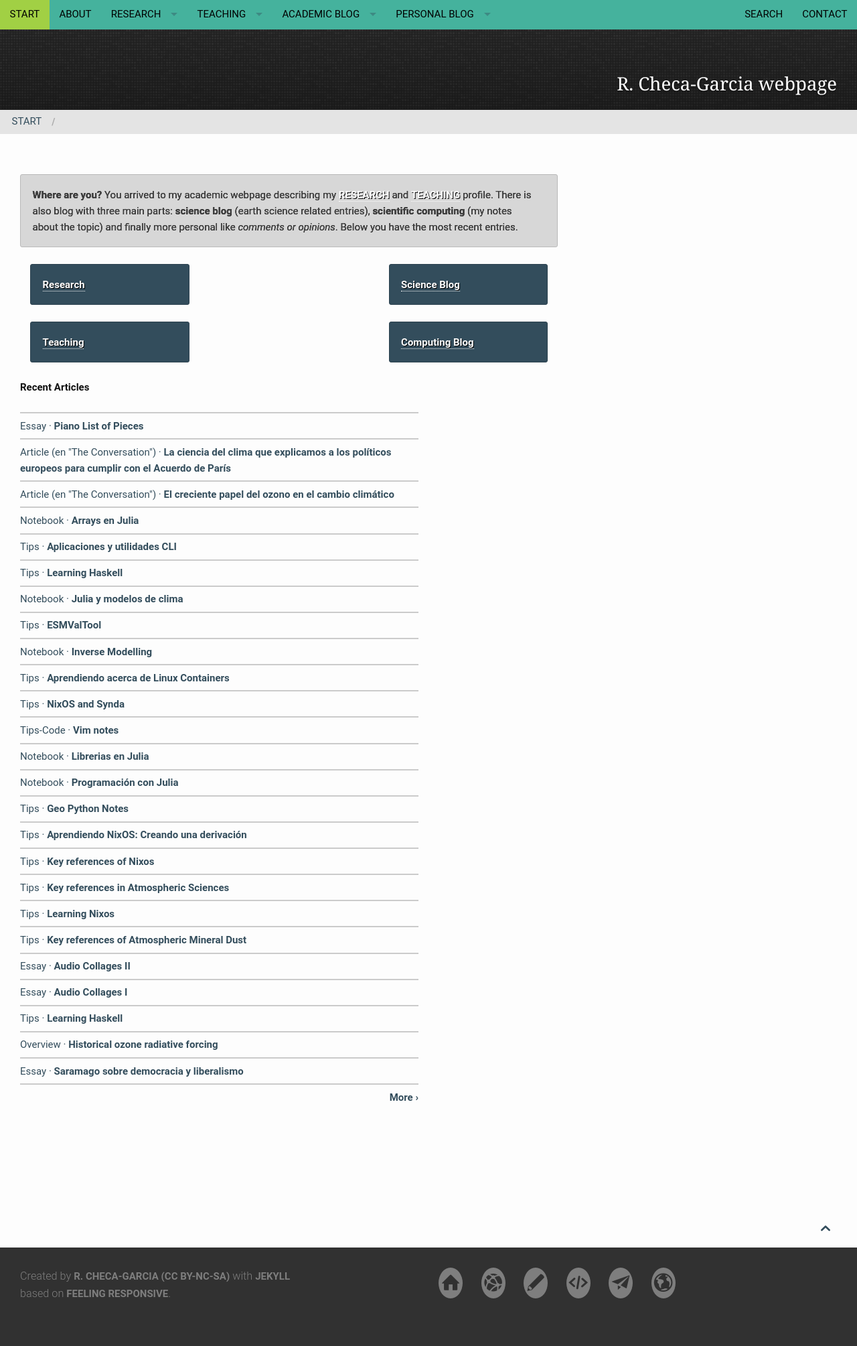
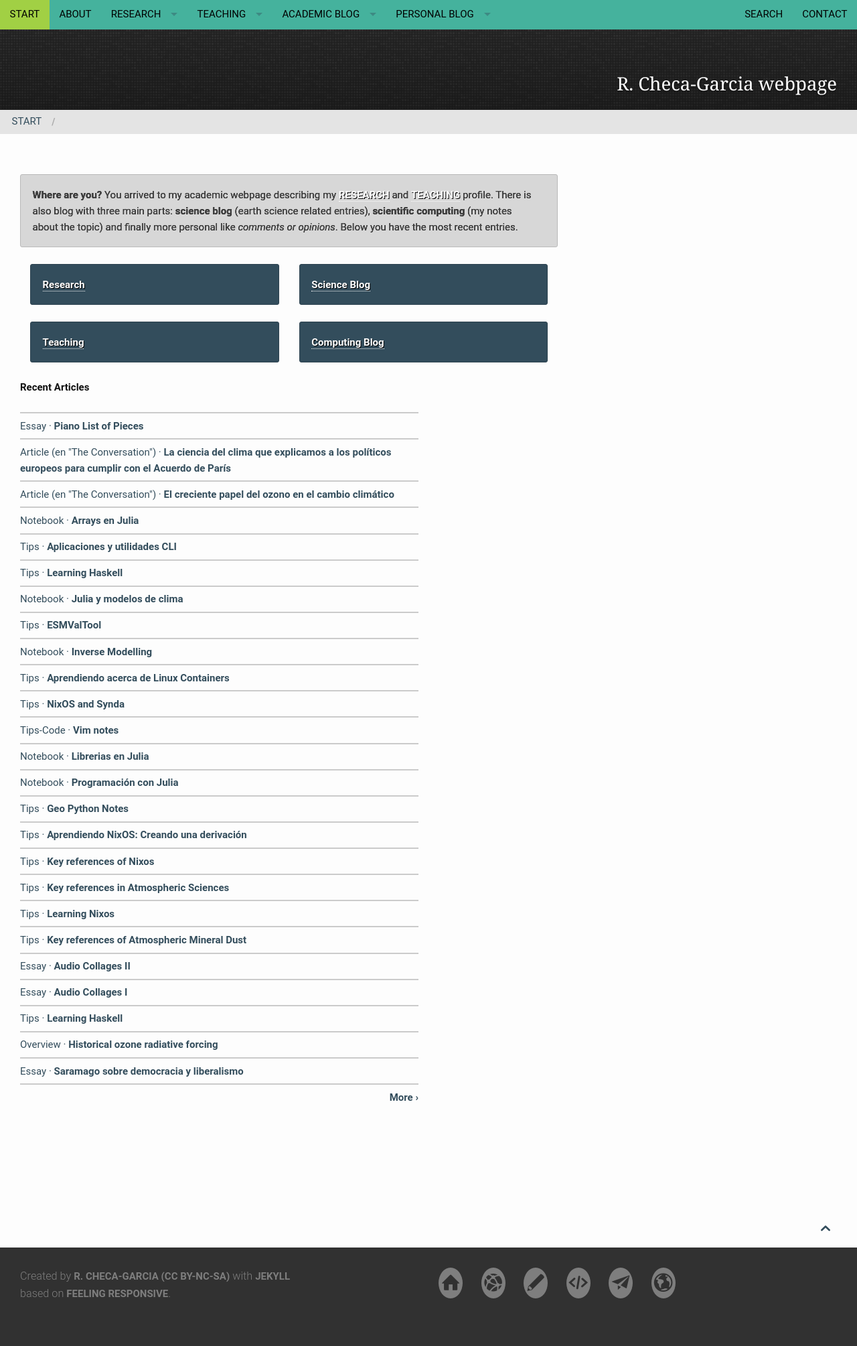
Before and after one commit to RCHG/rchg.github.io, a Jekyll site: the page built from pages/pages-root-folder/index.md, in a window 1280 px wide. Shown: the whole page at 67% size. Built offline with Jekyll 4.4.1, drawn with Linux system fonts in a browser that asks for light colours; nearby versions of some CDN libraries; comment, search, counter and statistics services are not loaded.

Commit message:
Update frontpage.html

```diff
--- a/_layouts/frontpage.html
+++ b/_layouts/frontpage.html
@@ -19,11 +19,11 @@ format: blog-index
         **scientific computing** (my notes about the topic) and finally more personal like *comments or opinions*.
         Below you have the most recent entries.'
         %}
-            <div class="small-4 columns">
+            <div class="small-6 columns">
                 {% include alert info=' <a href="/research/overview">Research</a>' %}
                 {% include alert info=' <a href="/teaching/overview/">Teaching</a>' %}
             </div>
-            <div class="small-4 columns">
+            <div class="small-6 columns">
                 {% include alert info=' <a href="/blog/archive_science/">Science Blog</a>' %}
                 {% include alert info=' <a href="/blog/archive_computing/">Computing Blog</a>' %}
             </div>
```
